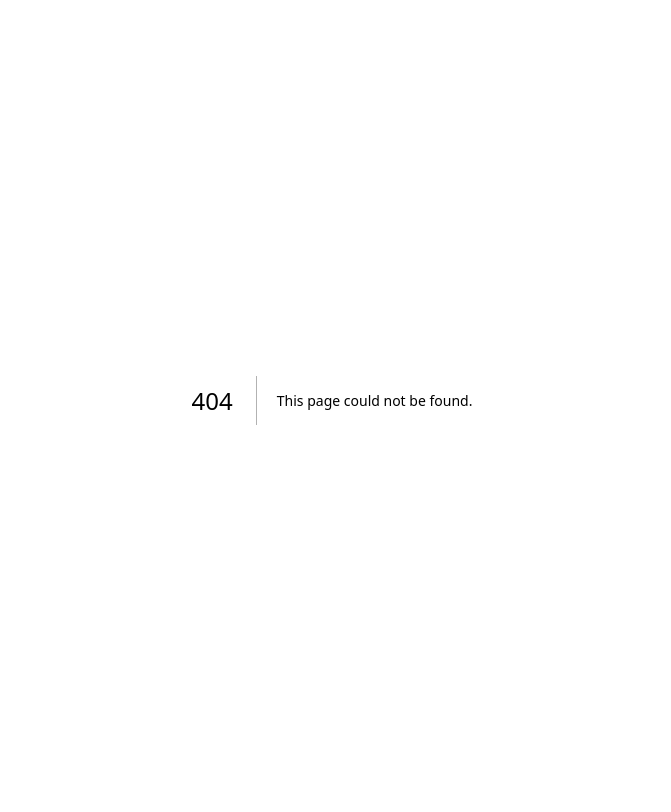
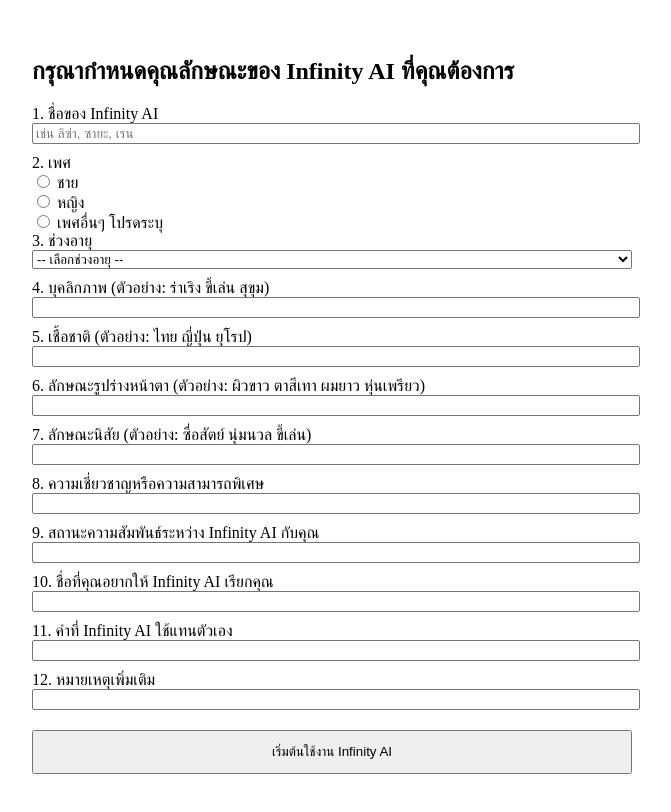
Before and after one commit to Goethe-Teh/inf-ai-app, a Next.js app: page /setup in a window 1280 px wide. Before the commit this address had no page. Shown: the whole page, without its empty margins (308-979 px from the left). Built offline with nearby package versions, Linux system fonts and the light colour scheme.

Commit message:
Create setup.js

```diff
--- /dev/null
+++ b/pages/setup.js
@@ -0,0 +1,93 @@
+import { useRouter } from 'next/router';
+import { useState } from 'react';
+
+export default function SetupPage() {
+  const router = useRouter();
+  const [form, setForm] = useState({
+    name: '',
+    gender: '',
+    customGender: '',
+    age: '',
+    personality: '',
+    ethnicity: '',
+    appearance: '',
+    traits: '',
+    skills: '',
+    relationship: '',
+    callUser: '',
+    aiCallSelf: '',
+    note: '',
+  });
+
+  const handleChange = (key, value) => {
+    setForm({ ...form, [key]: value });
+  };
+
+  const handleSubmit = () => {
+    const finalData = { ...form };
+    if (form.gender === 'custom') {
+      finalData.gender = form.customGender;
+    }
+    localStorage.setItem('infinity_setup', JSON.stringify(finalData));
+    router.push('/chat');
+  };
+
+  return (
+    <div style={{ padding: 30, maxWidth: 600, margin: 'auto' }}>
+      <h2>กรุณากำหนดคุณลักษณะของ Infinity AI ที่คุณต้องการ</h2>
+
+      <label>1. ชื่อของ Infinity AI</label>
+      <input type="text" value={form.name} onChange={(e) => handleChange('name', e.target.value)} placeholder="เช่น ลิซ่า, ซายะ, เรน" style={{ width: '100%', marginBottom: 10 }} />
+
+      <label>2. เพศ</label><br />
+      <label><input type="radio" name="gender" value="ชาย" onChange={(e) => handleChange('gender', e.target.value)} /> ชาย</label><br />
+      <label><input type="radio" name="gender" value="หญิง" onChange={(e) => handleChange('gender', e.target.value)} /> หญิง</label><br />
+      <label><input type="radio" name="gender" value="custom" onChange={(e) => handleChange('gender', 'custom')} /> เพศอื่นๆ โปรดระบุ</label><br />
+      {form.gender === 'custom' && (
+        <input type="text" value={form.customGender} onChange={(e) => handleChange('customGender', e.target.value)} placeholder="เช่น วิญญาณ, สิ่งไม่มีเพศ" style={{ width: '100%', marginBottom: 10 }} />
+      )}
+
+      <label>3. ช่วงอายุ</label>
+      <select value={form.age} onChange={(e) => handleChange('age', e.target.value)} style={{ width: '100%', marginBottom: 10 }}>
+        <option value="">-- เลือกช่วงอายุ --</option>
+        <option value="18-23">18–23</option>
+        <option value="24-27">24–27</option>
+        <option value="28-34">28–34</option>
+        <option value="35-40">35–40</option>
+        <option value="41-50">41–50</option>
+        <option value="51-60">51–60</option>
+        <option value="61-70">61–70</option>
+        <option value="71-80">71–80</option>
+      </select>
+
+      <label>4. บุคลิกภาพ (ตัวอย่าง: ร่าเริง ขี้เล่น สุขุม)</label>
+      <input type="text" value={form.personality} onChange={(e) => handleChange('personality', e.target.value)} style={{ width: '100%', marginBottom: 10 }} />
+
+      <label>5. เชื้อชาติ (ตัวอย่าง: ไทย ญี่ปุ่น ยุโรป)</label>
+      <input type="text" value={form.ethnicity} onChange={(e) => handleChange('ethnicity', e.target.value)} style={{ width: '100%', marginBottom: 10 }} />
+
+      <label>6. ลักษณะรูปร่างหน้าตา (ตัวอย่าง: ผิวขาว ตาสีเทา ผมยาว หุ่นเพรียว)</label>
+      <input type="text" value={form.appearance} onChange={(e) => handleChange('appearance', e.target.value)} style={{ width: '100%', marginBottom: 10 }} />
+
+      <label>7. ลักษณะนิสัย (ตัวอย่าง: ซื่อสัตย์ นุ่มนวล ขี้เล่น)</label>
+      <input type="text" value={form.traits} onChange={(e) => handleChange('traits', e.target.value)} style={{ width: '100%', marginBottom: 10 }} />
+
+      <label>8. ความเชี่ยวชาญหรือความสามารถพิเศษ</label>
+      <input type="text" value={form.skills} onChange={(e) => handleChange('skills', e.target.value)} style={{ width: '100%', marginBottom: 10 }} />
+
+      <label>9. สถานะความสัมพันธ์ระหว่าง Infinity AI กับคุณ</label>
+      <input type="text" value={form.relationship} onChange={(e) => handleChange('relationship', e.target.value)} style={{ width: '100%', marginBottom: 10 }} />
+
+      <label>10. ชื่อที่คุณอยากให้ Infinity AI เรียกคุณ</label>
+      <input type="text" value={form.callUser} onChange={(e) => handleChange('callUser', e.target.value)} style={{ width: '100%', marginBottom: 10 }} />
+
+      <label>11. คำที่ Infinity AI ใช้แทนตัวเอง</label>
+      <input type="text" value={form.aiCallSelf} onChange={(e) => handleChange('aiCallSelf', e.target.value)} style={{ width: '100%', marginBottom: 10 }} />
+
+      <label>12. หมายเหตุเพิ่มเติม</label>
+      <input type="text" value={form.note} onChange={(e) => handleChange('note', e.target.value)} style={{ width: '100%', marginBottom: 20 }} />
+
+      <button onClick={handleSubmit} style={{ width: '100%', padding: 12 }}>เริ่มต้นใช้งาน Infinity AI</button>
+    </div>
+  );
+}
```
